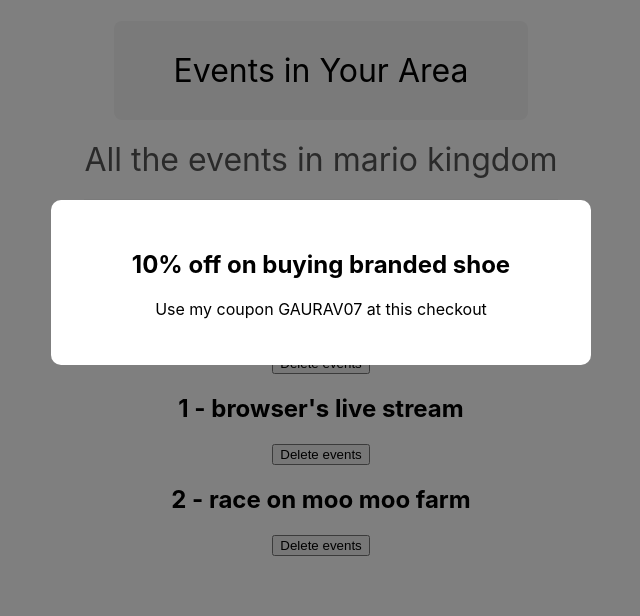
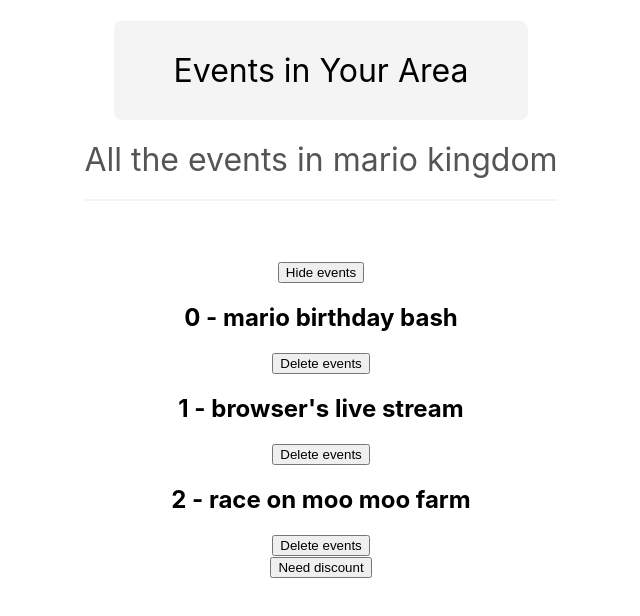
Before and after one commit to gauravdotiyal/React_1, a React (Create React App) app: page / in a window 1280 px wide. Shown: the top 616 px of the page, without its empty margins (319-959 px from the left). Built offline with nearby package versions, Linux system fonts and the light colour scheme.

Commit message:
added modal feature with button

```diff
--- a/src/App.js
+++ b/src/App.js
@@ -5,6 +5,7 @@ import Modal from  './components/Modal'
 
 
 function App() {
+    const [showModal,setModals]=useState(false)
     const [showEvents,setshowevents]=useState(true)
     const [events,setEvents]=useState([
     {title:"mario birthday bash",id:1},
@@ -13,6 +14,7 @@ function App() {
   ])
 
   // console.log(showEvents)
+    //  console.log(showModal)
 
   const handleclick =(id)=>{
      setEvents((prevEvents)=>{
@@ -23,8 +25,12 @@ function App() {
      console.log(id);
   }
 
+
+  const handleClose=()=>{
+     setModals(false);
+  }
+
   const abc="All the events in mario kingdom"
-
   return (
     <div className='App'>
       <Title title="Events in Your Area" subtitle={abc}/>
@@ -44,7 +50,18 @@ function App() {
          <button onClick={()=> handleclick(event.id)}>Delete events</button>
        </div>
       ))}
-       <Modal/>
+       <div>
+        <button onClick={()=>setModals(true)}>Need discount</button>
+       </div>
+      {/* <Modal>
+        <h2>10% off on buying branded shoe</h2>
+        <p>Use my coupon GAURAV07 at this checkout</p>
+      </Modal> */}
+
+      {showModal && <Modal handleClose={handleClose}>
+          <h2>Terms and Coditions</h2>
+          <p>LThere are many variations of passages of Lorem Ipsum available, but the majority have suffered alteration in some form, by injected humour, or randomised words which don't look even slightly believable</p>
+      </Modal>}
     </div>
   );
 }
--- a/src/components/Modal.js
+++ b/src/components/Modal.js
@@ -1,11 +1,12 @@
 //shortcut rfc or __rfc for default values in react
 import './Modal.css'
-export default function Modal() {
+  export default function Modal({children,handleClose}) {
   return (
     <div className="modal-backdrop">
         <div className="modal">
-             <h2>10% off on buying branded shoe</h2>
-             <p>Use my coupon GAURAV07 at this checkout</p>
+             {children}
+             <button onClick={handleClose}>Close</button>
+
         </div>
     </div>
   )
```
